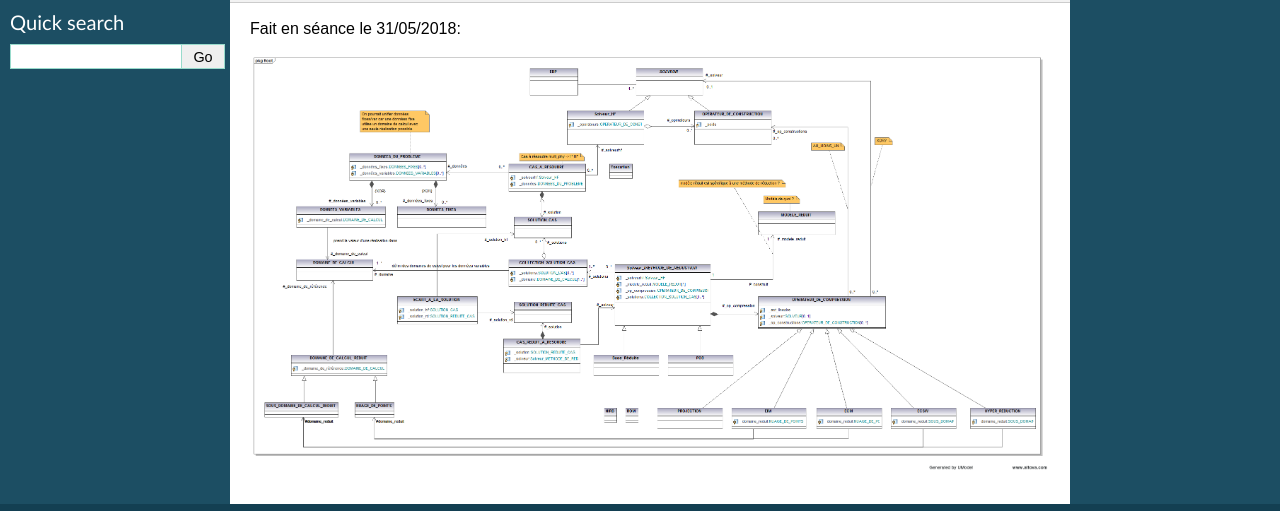
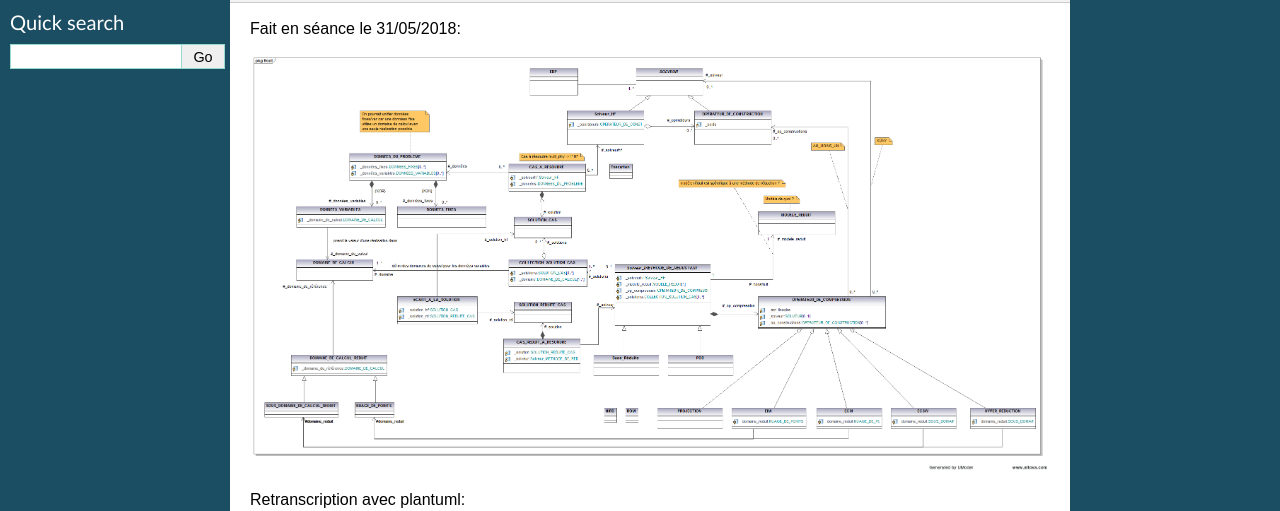
Before and after one commit to feelpp/mordicus, a Sphinx documentation site: the page built from source/datamodel/class_diagram_1.rst, in a window 1280 px wide. Shown: the part 272-783 px from the top of the page. Built offline with Sphinx 7.4.7, drawn with Linux system fonts in a browser that asks for light colours.

Commit message:
Transcript last class diagramm with plantuml

```diff
--- a/source/datamodel/class_diagram_1.rst
+++ b/source/datamodel/class_diagram_1.rst
@@ -13,3 +13,7 @@
 Fait en séance le 31/05/2018:
 
 .. image:: images/class_diagram_2.png
+
+Retranscription avec plantuml:
+
+.. uml:: diagrams/class_diagram_2.uml
```
Also changed, not shown: 1 other file.
